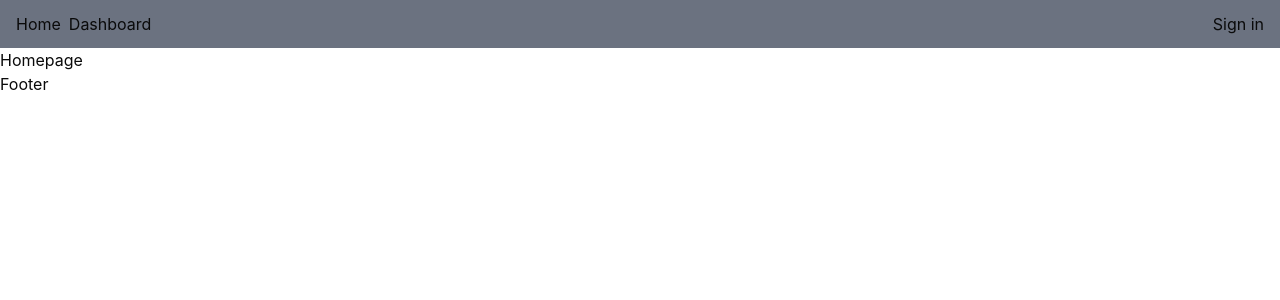
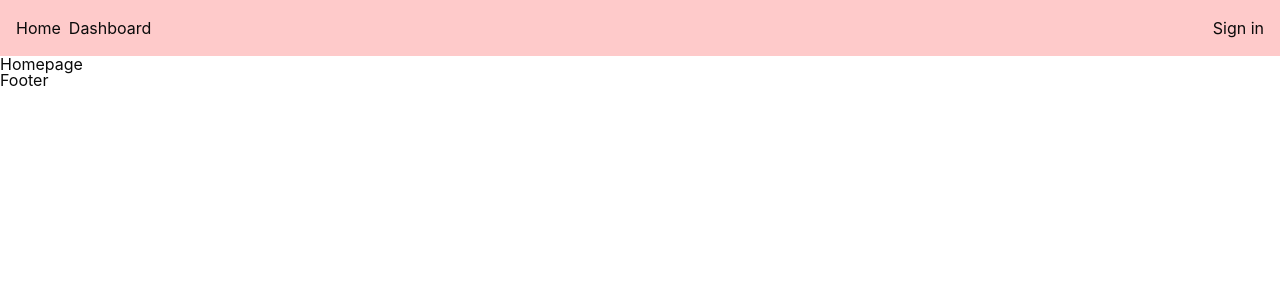
Before and after one commit to Innovate-Future-Foundation/frontend, a React (Vite) app: page / in a window 1280 px wide. Shown: the top 300 px of the page. Built offline with nearby package versions, Linux system fonts and the light colour scheme; no server answers.

Commit message:
feat: add avatar and formatter functions and unit tests (#11)
* feat: add avatar and formatter functions and unit tests

* refactor: apply App Avatar

```diff
--- a/src/app/index.css
+++ b/src/app/index.css
@@ -14,6 +14,7 @@ body {
 * {
   margin: 0;
   padding: 0;
+  line-height: 1;
   box-sizing: border-box;
 }
 
--- /dev/null
+++ b/src/components/Header/SignInAvatar.tsx
@@ -0,0 +1,22 @@
+import { abbreviateName } from "@/utils/formatters";
+import AppAvatar from "../AppAvatar";
+
+type avatarType = {
+  roleName: string;
+  name: string;
+  email: string;
+  avatarLink: string;
+};
+const SignInAvatar: React.FC<avatarType> = ({ roleName, name, email, avatarLink }) => {
+  return (
+    <div className="flex gap-2 items-center">
+      <div className="flex flex-col items-end gap-1">
+        <p className="text-primary font-bold text-sm leading-3">{`${roleName}: ${name}`}</p>
+        <p className="text-muted-foreground text-sm leading-3">{email}</p>
+      </div>
+      <AppAvatar avatarLink={avatarLink} avatarAlt={"InnovateFuture"} avaterPlaceholder={abbreviateName(name)} />
+    </div>
+  );
+};
+
+export default SignInAvatar;
--- a/src/components/Header/index.tsx
+++ b/src/components/Header/index.tsx
@@ -4,7 +4,7 @@ import { COGNITO_LOGIN_URL } from "@/constants/apiConfig";
 
 const Header = () => {
   return (
-    <header className="h-12 bg-gray-500 w-full fixed top-0 z-10">
+    <header className="h-14 bg-red-200 w-full fixed top-0 z-10">
       <nav className="px-4 h-full flex align-middle items-center justify-between">
         <div className="flex gap-2">
           <Link to="/">
--- a/src/layouts/MainLayout/index.tsx
+++ b/src/layouts/MainLayout/index.tsx
@@ -8,7 +8,7 @@ interface Props {
 const MainLayout: React.FC<Props> = ({ children }) => (
   <div className="h-screen">
     <Header />
-    <div className="mt-12 ">{children}</div>
+    <div className="mt-14 ">{children}</div>
   </div>
 );
 export default MainLayout;
--- a/src/pages/Dashboard/Sidebar.tsx
+++ b/src/pages/Dashboard/Sidebar.tsx
@@ -14,7 +14,7 @@ const items = [
 
 export function AppSidebar() {
   return (
-    <Sidebar collapsible="icon" variant="sidebar" className="mt-12">
+    <Sidebar collapsible="icon" variant="sidebar" className="mt-14">
       <SidebarContent>
         <SidebarGroup>
           <SidebarGroupContent>
```
